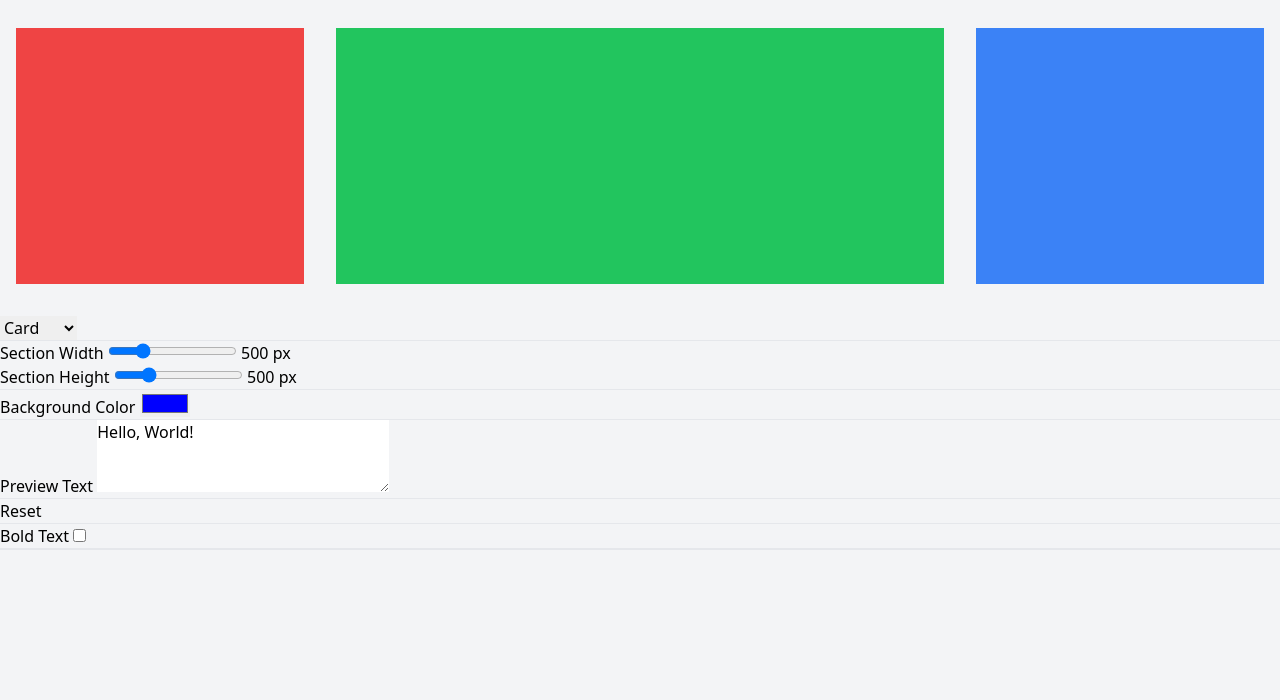
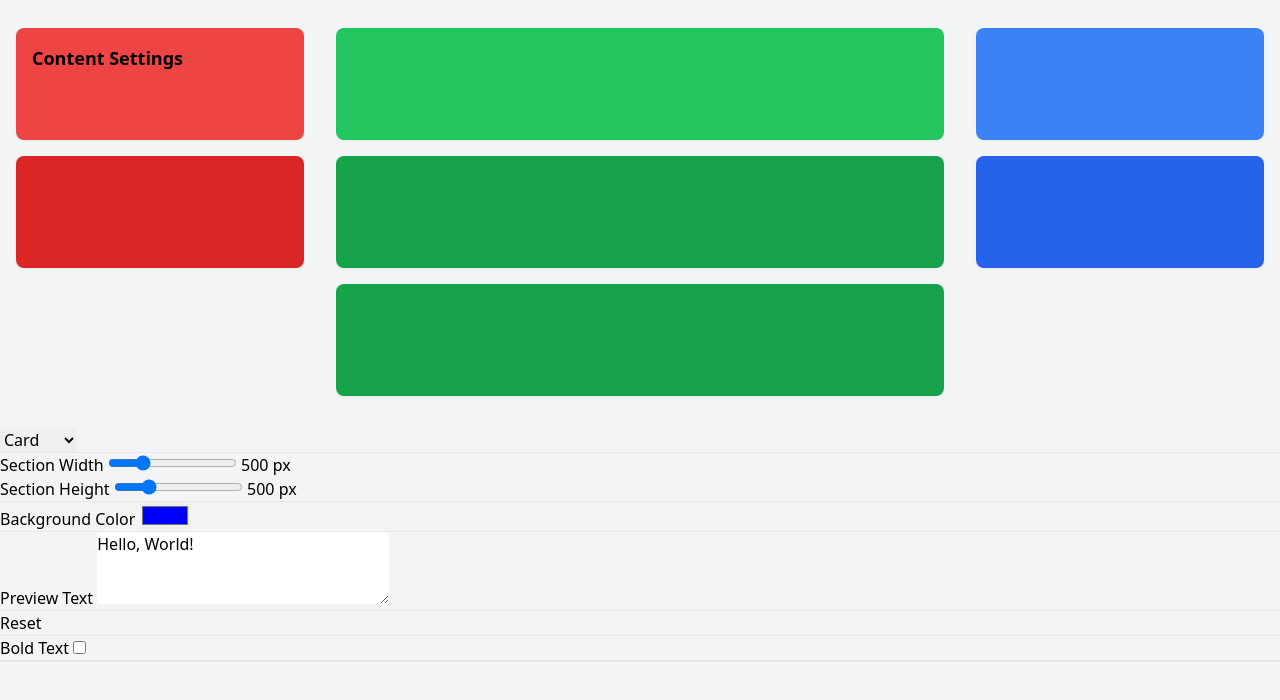
Before and after one commit to papierkorp/card_generator, a plain HTML site: page index.html in a window 1280 px wide. Shown: the part 72-772 px from the top of the page. Drawn offline with nearby package versions, Linux system fonts and the light colour scheme.

Commit message:
pushed with daily script

```diff
--- /dev/null
+++ b/content_settings.html
@@ -0,0 +1 @@
+<h3 class="text-lg font-semibold mb-4">Content Settings</h3>
--- a/index.html
+++ b/index.html
@@ -14,9 +14,9 @@
         <!----------------------------->
         <!-- Left Column -->
         <!----------------------------->
-        <div class="bg-red-500 h-64">
-          <div id="contentSettings"></div>
-          <div id="textSettings"></div>
+        <div id="leftColumn" class="flex flex-col space-y-4">
+          <div id="contentSettings" class="bg-red-500 min-h-28 p-4 rounded-lg shadow-sm"></div>
+          <div id="textSettings" class="bg-red-600 min-h-28 p-4 rounded-lg shadow-sm"></div>
         </div>
         <!-- end left -->
 
@@ -24,10 +24,10 @@
         <!-- Middle Column -->
         <!----------------------------->
 
-        <div class="md:col-span-2 bg-green-500 h-64">
-          <div id="cardSettings"></div>
-          <div id="previewSettings"></div>
-          <div id="htmlOutputSettings"></div>
+        <div id="middleColumn" class="md:col-span-2 flex flex-col space-y-4">
+          <div id="cardSettings" class="bg-green-500 min-h-28 p-4 rounded-lg shadow-sm"></div>
+          <div id="previewSettings" class="bg-green-600 min-h-28 p-4 rounded-lg shadow-sm"></div>
+          <div id="htmlOutputSettings" class="bg-green-600 min-h-28 p-4 rounded-lg shadow-sm"></div>
         </div>
         <!-- end middle -->
 
@@ -35,7 +35,10 @@
         <!-- Right Column -->
         <!----------------------------->
 
-        <div class="bg-blue-500 h-64"></div>
+        <div id="rightColumn" class="flex flex-col space-y-4">
+          <div id="borderSettings" class="bg-blue-500 min-h-28 p-4 rounded-lg shadow-sm"></div>
+          <div id="helpSection" class="bg-blue-600 min-h-28 p-4 rounded-lg shadow-sm"></div>
+        </div>
         <!-- end right -->
       </div>
       <!-- end grid -->
@@ -103,7 +106,26 @@
       <div id="preview"></div>
     </div>
 
-    <script></script>
+    <script>
+      async function fetchComponent(url, targetId) {
+        try {
+          const response = await fetch(url);
+          const html = await response.text();
+          document.getElementById(targetId).innerHTML = html;
+        } catch (error) {
+          console.error('Error fetching component:', error);
+        }
+      }
+
+      fetchComponent('border_settings.html', 'borderSettings');
+      fetchComponent('card_settings.html', 'cardSettings');
+      fetchComponent('content_settings.html', 'contentSettings');
+      fetchComponent('help.html', 'helpSection');
+      fetchComponent('preview_settings.html', 'previewSettings');
+      fetchComponent('text_settings.html', 'textSettings');
+    </script>
+
+    <script type="module" src="js/main.js"></script>
   </body>
 </html>
 
@@ -111,7 +133,9 @@
 state update
   => main.js - initialize - eventlistener
 html value update
-  => main.js - updateUIElements
+  => per eventListener wird - main.js - updateUIElements aufgerufen
+html label update after section Change
+  => per eventListener wird - main.js - updateUIElements aufgerufen
 htmlOutput + preview
   => generateHTML.js - generateHTML
 -->
```
